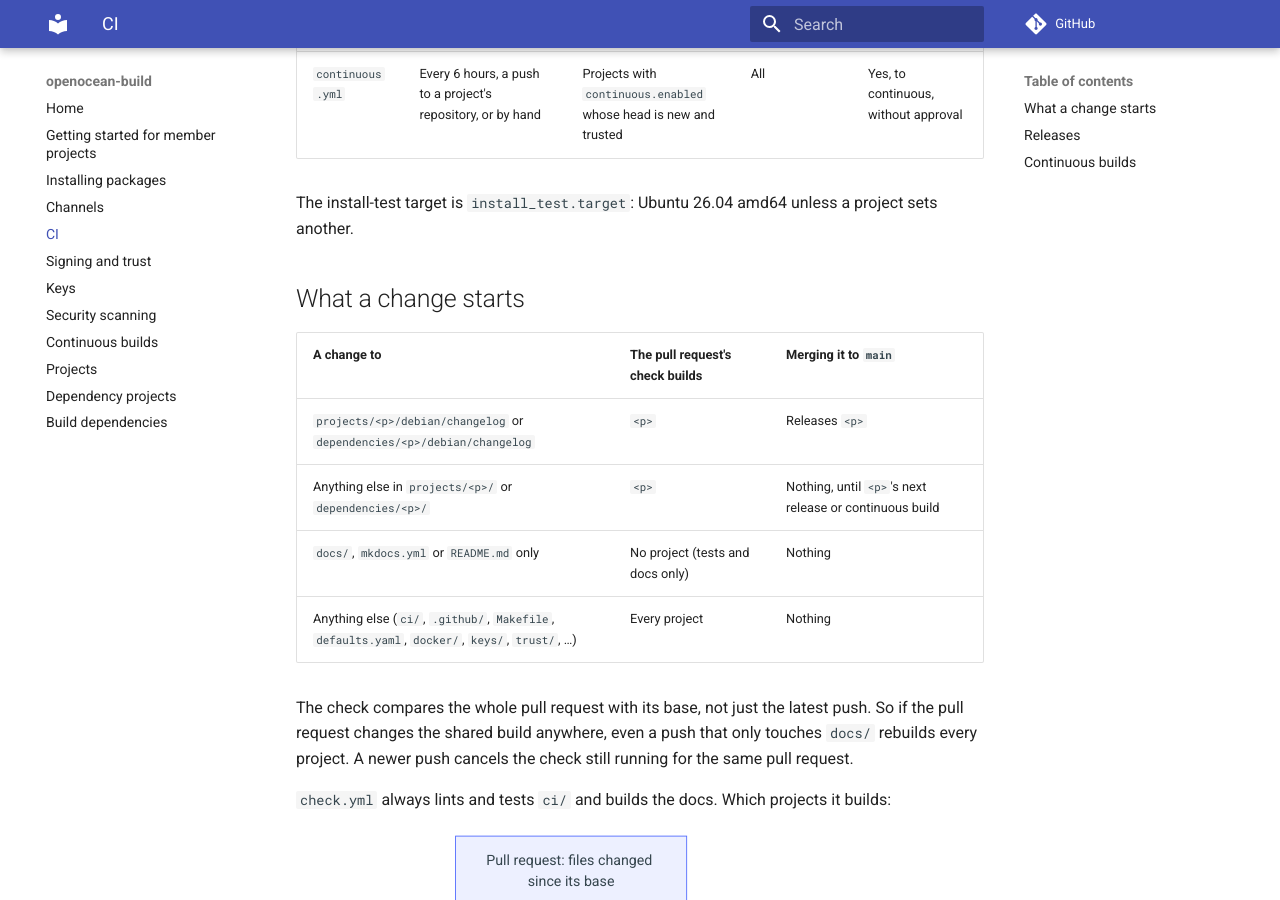
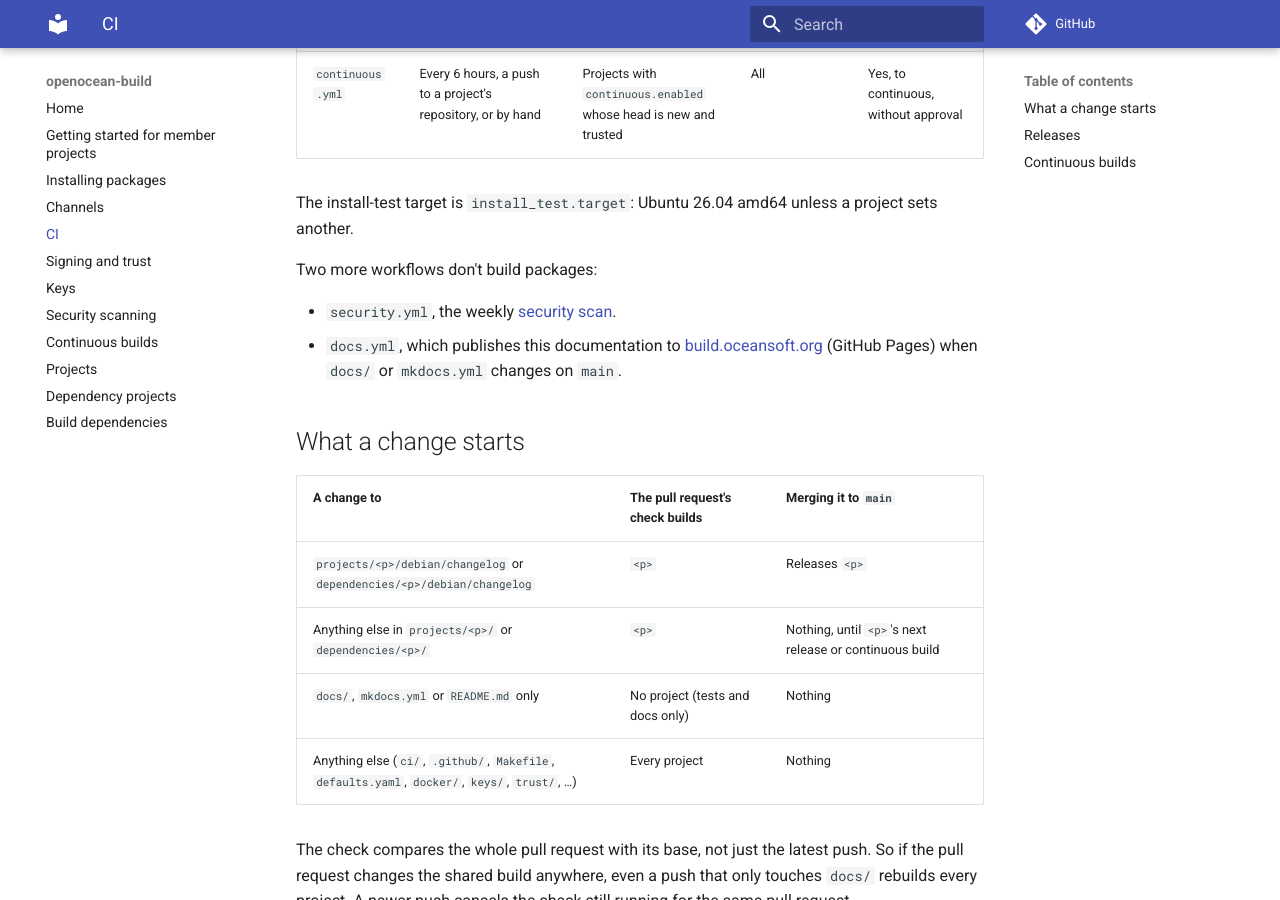
Before and after one commit to openocean-software/openocean-build, an MkDocs documentation site: the page built from docs/ci.md, in a window 1280 px wide and 900 px high, scrolled down 456 px. Built offline with MkDocs 1.6.1 and Material for MkDocs 9.7.7, drawn with Linux system fonts in a browser that asks for light colours; comment, search, counter and statistics services are not loaded.

Commit message:
Publish the documentation to GitHub Pages at build.oceansoft.org
docs.yml builds the mkdocs site with the same mkdocs as check.yml when
docs/ or mkdocs.yml changes on main, and deploys it with GitHub's Pages
actions. site_url gives the pages their canonical address.

Co-Authored-By: Claude Opus 5.5 <noreply@anthropic.com>
Claude-Session: https://claude.ai/code/session_01TCmHEtFYqHoQ7FSkAsKLKz

```diff
--- a/docs/ci.md
+++ b/docs/ci.md
@@ -11,6 +11,11 @@ Four workflows in `.github/workflows/` build projects. Three of them start on th
 | `continuous.yml` | Every 6 hours, a push to a project's repository, or by hand | Projects with `continuous.enabled` whose head is new and trusted | All | Yes, to continuous, without approval |
 
 The install-test target is `install_test.target`: Ubuntu 26.04 amd64 unless a project sets another.
+
+Two more workflows don't build packages:
+
+- `security.yml`, the weekly [security scan](security.md).
+- `docs.yml`, which publishes this documentation to [build.oceansoft.org](https://build.oceansoft.org) (GitHub Pages) when `docs/` or `mkdocs.yml` changes on `main`.
 
 ## What a change starts
 
--- a/mkdocs.yml
+++ b/mkdocs.yml
@@ -1,4 +1,5 @@
 site_name: openocean-build
+site_url: https://build.oceansoft.org/
 repo_url: https://github.com/openocean-software/openocean-build
 docs_dir: docs
 
```
Also changed, not shown: README.md (+1 -1 lines), 1 other file.
